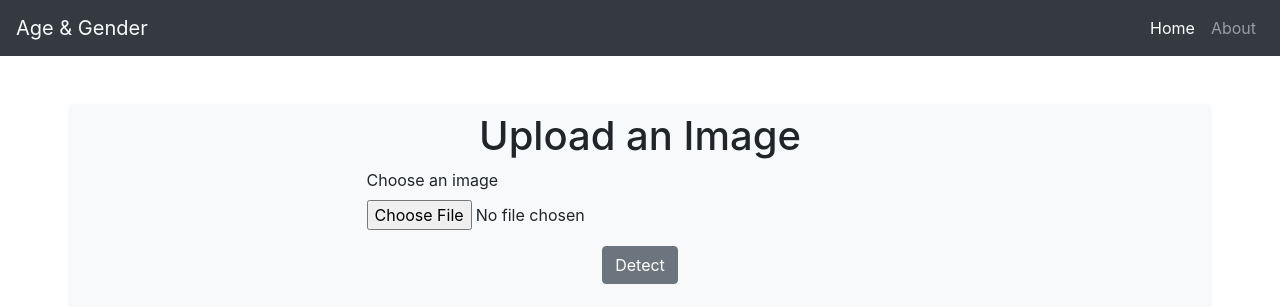
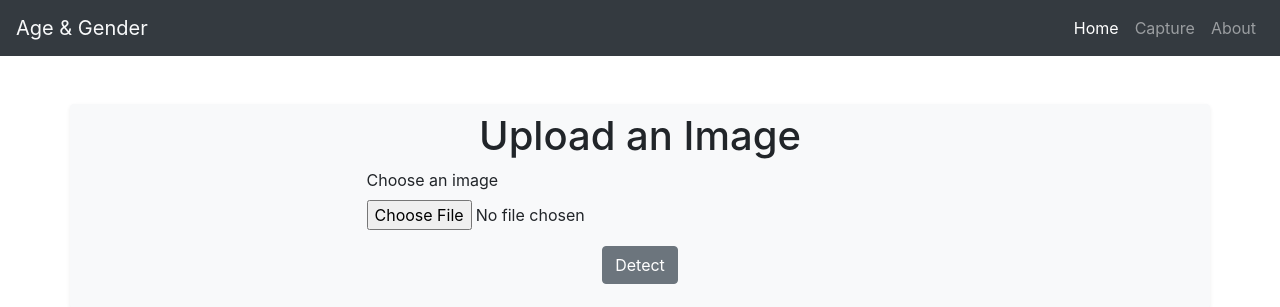
Before and after one commit to umairashraf2/Python-Project-of-Gender-and-Age-Detection-with-OpenCV, a Flask app: page / in a window 1280 px wide. Shown: the top 307 px of the page. Run offline with Flask 3, Linux system fonts and the light colour scheme; some libraries are stand-ins or nearby versions.

Commit message:
Update index.html

```diff
--- a/templates/index.html
+++ b/templates/index.html
@@ -1,8 +1,6 @@
 <!DOCTYPE html>
 <html>
 	<head>
-    <meta charset="UTF-8" />
-    <meta name="viewport" content="width=device-width, initial-scale=1.0" />
 		<title>Age and Gender Detection</title>
 		<link
 			rel="stylesheet"
@@ -32,6 +30,9 @@
 						<a class="nav-link" href="/">Home</a>
 					</li>
 					<li class="nav-item">
+						<a class="nav-link" href="/capture">Capture</a>
+					</li>
+					<li class="nav-item">
 						<a class="nav-link" href="/about">About</a>
 					</li>
 				</ul>
@@ -42,7 +43,11 @@
 			<div class="row">
 				<div class="col-md-6 offset-md-3">
 					<h1 class="text-center">Upload an Image</h1>
-          <form action="/" method="POST" enctype="multipart/form-data">
+					<form
+						action="/"
+						method="POST"
+						enctype="multipart/form-data"
+					>
 						<div class="form-group">
 							<label for="image">Choose an image</label>
 							<input
@@ -54,12 +59,17 @@
 							/>
 						</div>
 						<div class="form-group text-center">
-              <input type="submit" value="Detect" class="btn btn-secondary" />
+							<input
+								type="submit"
+								value="Detect"
+								class="btn btn-secondary"
+							/>
 						</div>
 					</form>
 				</div>
 			</div>
 		</div>
+
 
 		<footer class="fixed-bottom">
 			<div class="bg-secondary py-2">
@@ -70,8 +80,11 @@
 				</div>
 			</div>
 		</footer>
-    <script src="https://code.jquery.com/jquery-3.3.1.slim.min.js"></script>
-    <script src="https://cdnjs.cloudflare.com/ajax/libs/popper.js/1.14.7/umd/popper.min.js"></script>
+		<script src="https://code.jquery.com/jquery-3.3.1.slim.min.js">
+			</scrip>
+					<script src="https://cdnjs.cloudflare.com/ajax/libs/popper.js/1.14.7/umd/popper.min.js">
+		</script>
 		<script src="https://stackpath.bootstrapcdn.com/bootstrap/4.3.1/js/bootstrap.min.js"></script>
+
 	</body>
 </html>
```
Lines whose indentation alone changed are shown as unchanged.
